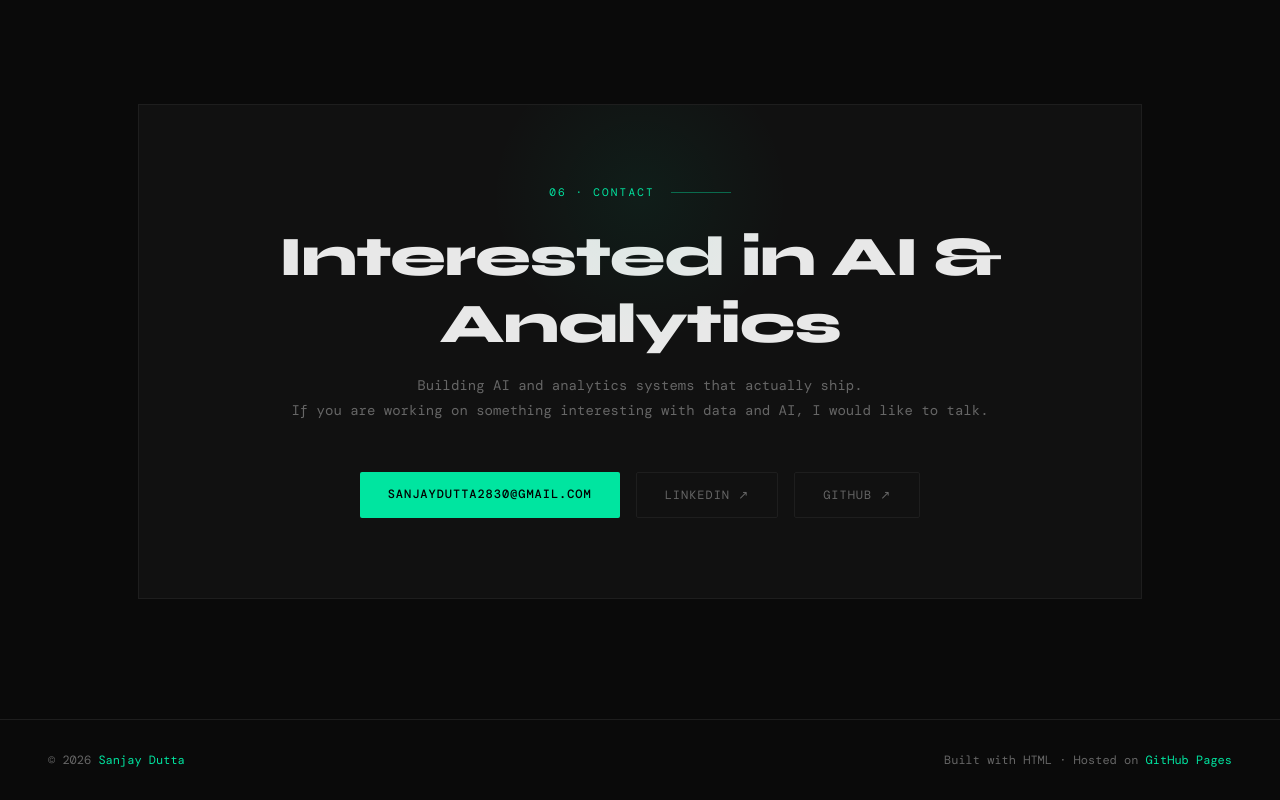
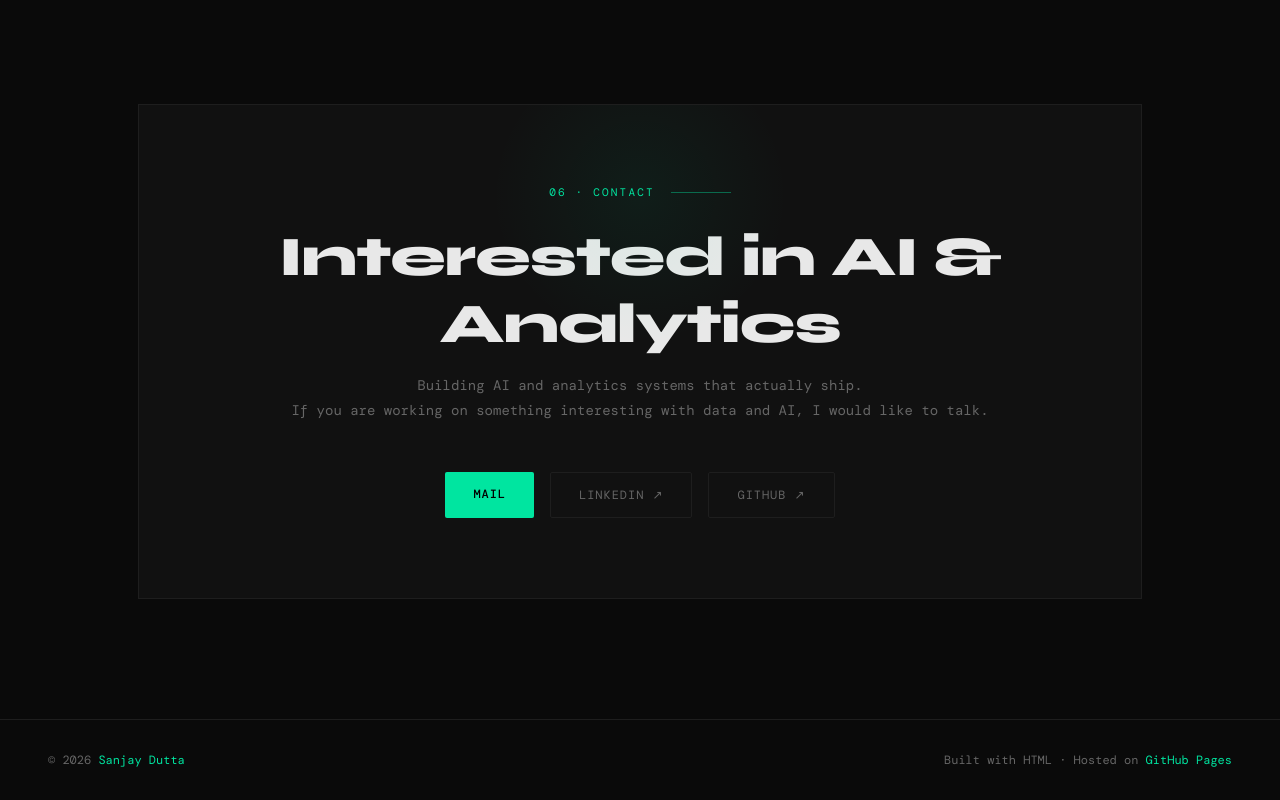
Before and after one commit to Sanjay-00/Sanjay-00.github.io, a plain HTML site: page index.html in a window 1280 px wide. Shown: the part 6262-7062 px from the top of the page. Drawn offline with nearby package versions, Linux system fonts and the light colour scheme; a web font is replaced by a local one.

Commit message:
Change email link text to 'Mail'

```diff
--- a/index.html
+++ b/index.html
@@ -758,7 +758,7 @@
       If you are working on something interesting with data and AI, I would like to talk.
     </p>
     <div class="contact-links">
-      <a href="mailto:sanjaydutta2830@gmail.com" class="btn btn-primary">sanjaydutta2830@gmail.com</a>
+      <a href="mailto:sanjaydutta2830@gmail.com" class="btn btn-primary">Mail</a>
       <a href="https://linkedin.com/in/sanjay-dutta-ai" target="_blank" class="btn btn-ghost">LinkedIn ↗</a>
       <a href="https://github.com/Sanjay-00" target="_blank" class="btn btn-ghost">GitHub ↗</a>
     </div>
```
